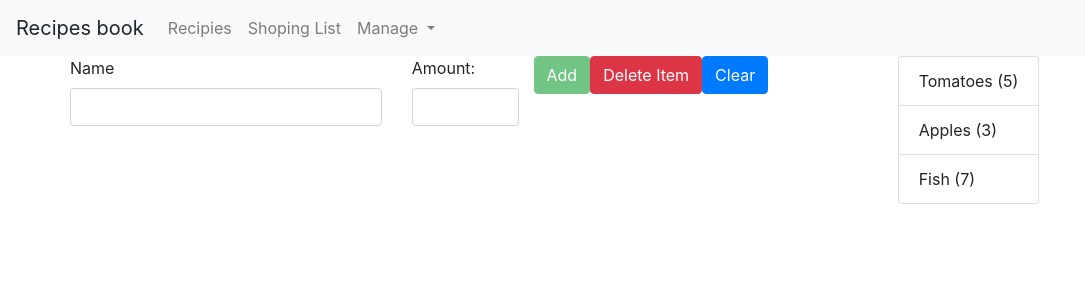
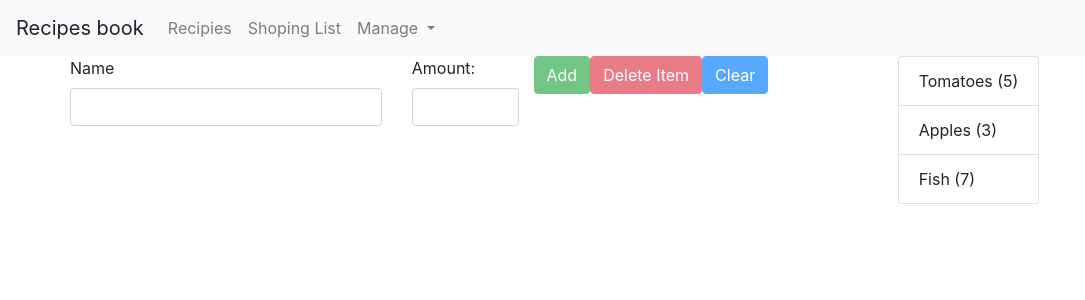
Before and after one commit to PedroJPAdan/Restaurante, an Angular app: page /shoppingList in a window 1280 px wide. Shown: the top 300 px of the page, without its empty margins (0-1085 px from the left). Built offline with nearby package versions, Linux system fonts and the light colour scheme.

Commit message:
Funcionalidad de botones delete y clear.

```diff
--- a/src/app/services/ingredients.service.ts
+++ b/src/app/services/ingredients.service.ts
@@ -31,6 +31,11 @@ export class IngredientsService {
         this.ingredientsChanged.next(this.ingredients.slice());
       }
 
+      deleteIngredient(index: number){
+        this.ingredients.splice(index,1) ;
+        this.ingredientsChanged.next(this.ingredients.slice());
+      }
+
       //Una vez obtenidos se deben guardar en el arreglo, con un foreach donde se obtiene el objeto con una constante i
       addIngredients(auxIngredients: Ingredient[]){
         for(const i of auxIngredients){
--- a/src/app/shopping-list/shopping-edit/shopping-edit.component.html
+++ b/src/app/shopping-list/shopping-edit/shopping-edit.component.html
@@ -13,8 +13,8 @@
                 <div class="row">
                     <div class="col-12">
                         <button class="btn btn-success" type="submit" [disabled]="!f.valid"><!--(click)="onAddItem()"--> {{editMode ? 'Update':'Add'}}</button>
-                        <button class="btn btn-danger" type="button">Delete Item</button>
-                        <button class="btn btn-primary" type="button">Clear</button>
+                        <button class="btn btn-danger" type="button" (click)="deleteItem()" [disabled]="!f.valid">Delete Item</button>
+                        <button class="btn btn-primary" type="button" (click)="clear()" [disabled]="!f.valid">Clear</button>
                     </div>
                 </div>
             </div>
--- a/src/app/shopping-list/shopping-edit/shopping-edit.component.ts
+++ b/src/app/shopping-list/shopping-edit/shopping-edit.component.ts
@@ -45,7 +45,18 @@ export class ShoppingEditComponent implements OnInit, OnDestroy {
     if(this.editMode){
       this.ingredientsService.updateIngredient(this.indexEditedItem,newIngredient);
     }else{
-    this.ingredientsService.addIngredient(newIngredient);
+      this.ingredientsService.addIngredient(newIngredient);
     }
+    this.clear();
+  }
+
+  deleteItem(){
+    this.ingredientsService.deleteIngredient(this.indexEditedItem);
+    this.clear();
+  }
+
+  clear(){
+    this.slForm.reset();
+    this.editMode = false;
   }
 }
```
